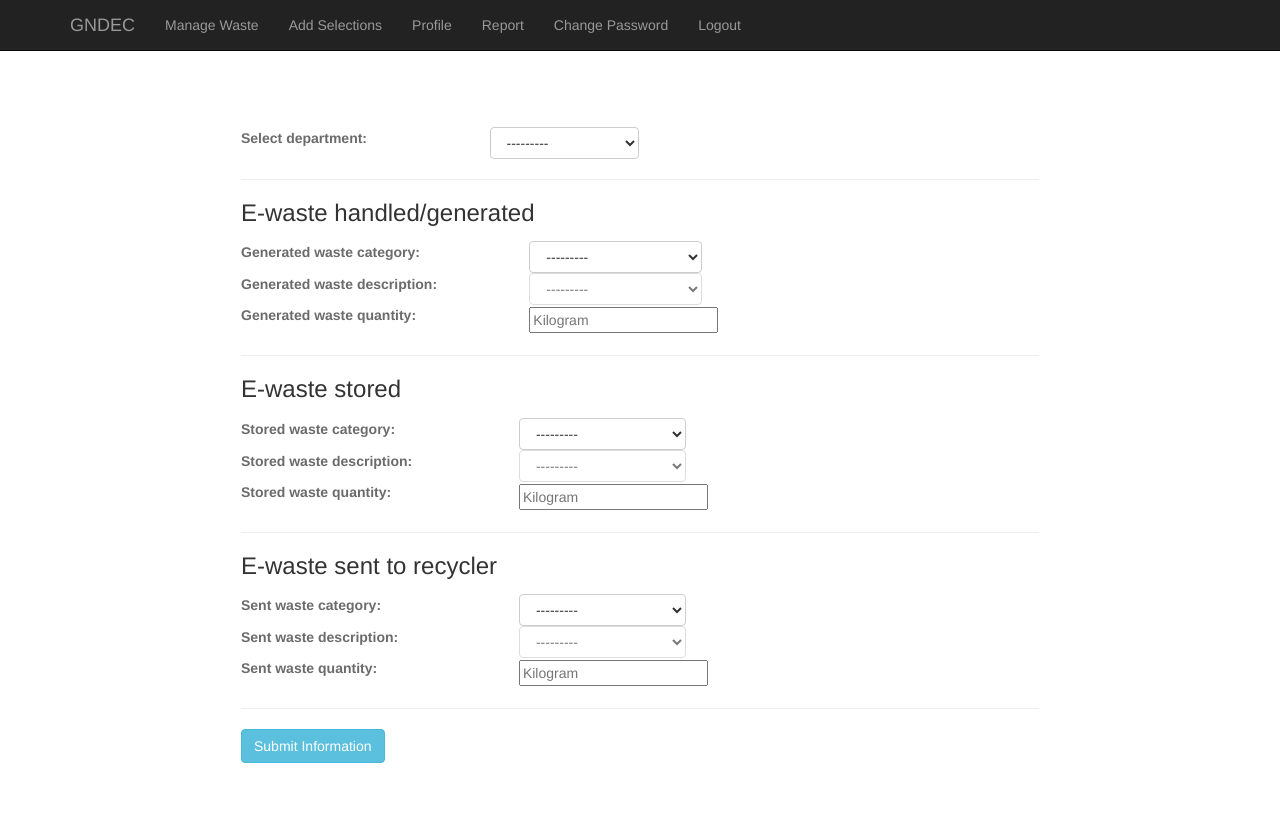
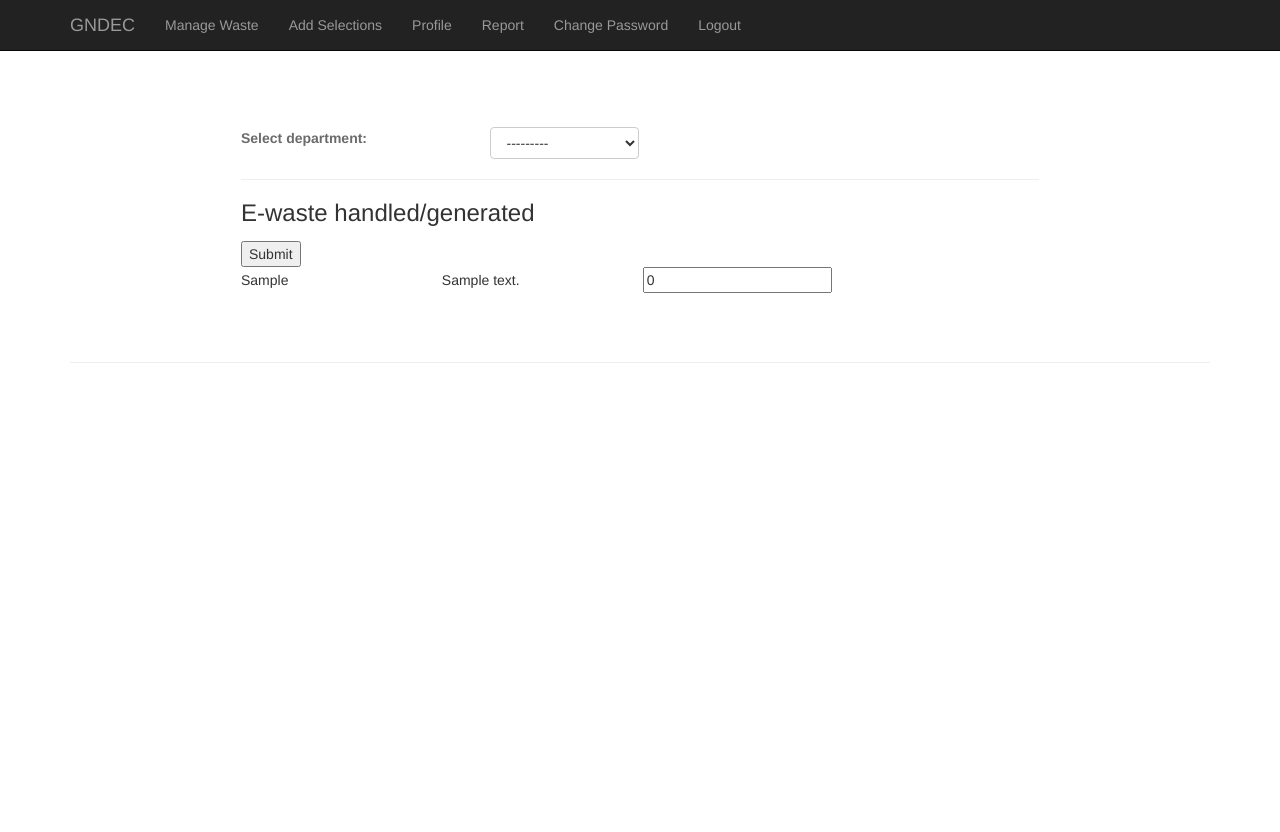
Before and after one commit to jasvir99/waste-management, a Django app: page /form in a window 1280 px wide. After the commit the page ends 363 px from the top, so only its background shows below. Run offline with Django 3.2, Linux system fonts and the light colour scheme; a user stored in the database is signed in; tables that the repository leaves empty hold one stand-in row (values such as "Sample post"); some libraries are stand-ins or nearby versions.

Commit message:
Form changed

```diff
--- a/waste/templates/src/form.html
+++ b/waste/templates/src/form.html
@@ -30,48 +30,37 @@
 </table>
     <hr>
     <h3>E-waste handled/generated</h3>
+
     <table class='form-table-main'>
     	<div class="form-group">
-    	{% for fields in waste_gen %}
+		{% for cat in category %}
+
+    		<td rowspan="37">{{cat.category}}</td>
+
+
+		{% for desc in description %}
+			{% if cat.id == desc.category_id %}
     	<tr>
-    		<td><label for="gen_category">{{ fields.label_tag }}</label></td>
+			<td>{{desc.description}}</td>
 
-		<td>{{ fields }}</td>
+
+		<td><input type="number" name="quantity" value=0 >
+	<input type="hidden" name="category" value="{{cat.id}}" >
+<input type="hidden" name="description" value="{{desc.id}}"</td>
+{% endif %}
+
+
+	{% endfor %}
 	</tr>
+
 	{% endfor %}
-	</div>
-</table>
-	<hr>
-	<h3>E-waste stored</h3>
-	<table class='form-table-main'>
-    	<div class="form-group">
-    	{% for fields in waste_stored %}
-    	<tr>
-    		<td><label for="gen_category">{{ fields.label_tag }}</label></td>
 
-		<td>{{ fields }}</td>
-	</tr>
-	{% endfor %}
-	</div>
-</table>
-	<hr>
-	<h3>E-waste sent to recycler</h3>
-	<table class='form-table-main'>
-    	<div class="form-group">
-    	{% for fields in waste_sent %}
-    	<tr>
-    		<td><label for="gen_category">{{ fields.label_tag }}</label></td>
 
-		<td>{{ fields }}</td>
-	</tr>
-	{% endfor %}
-	</div>
-</table>
+	<tr>
+<input type="submit" value="Submit"></tr></table>
+</div>
+</table></form>
 	<hr>
 
-<input type="submit" class="btn btn-info btn-large" value="Submit Information">
-</form>
-
-</div>
     {% endblock %}
 </body>
--- a/waste/waste/src/forms.py
+++ b/waste/waste/src/forms.py
@@ -8,19 +8,78 @@
 		super(DepartmentSelect, self).__init__(*args, **kwargs)
 		self.fields['select_department'].widget.attrs={'id': 'department','class':'btn btn-default dropdown-toggle'}
 
-class WasteGeneratedForm(forms.Form):
-	try:
-		generated_waste_category = forms.ModelChoiceField(queryset=Category.objects.all())
-		generated_waste_description = forms.ModelChoiceField(queryset = Description.objects.all())
-		generated_waste_quantity = forms.FloatField()
-	except:
-		pass
+class WasteGeneratedForm(forms.ModelForm):
+	#try:
+		#generated_waste_category = forms.ModelChoiceField(queryset=Category.objects.all())
+		#generated_waste_description = forms.ModelChoiceField(queryset = Description.objects.all())
+	quantity = forms.FloatField()
+	#except:
+		#pass
 
-	def __init__(self, *args, **kwargs):
+	class Meta:
+		model = WasteGenerated
+		#exclude = ['department',]
+
+		fields = ["quantity", "category", "description","department"]
+		widgets = {
+      'category': forms.HiddenInput(),
+	  'description': forms.HiddenInput(),
+	  'department': forms.HiddenInput(),
+
+    }
+
+		'''def __init__(self, *args, **kwargs):
+			is_hidden = kwargs.pop('is_hidden', None)
+			super(WasteGeneratedForm, self).__init__(*args, **kwargs)
+			self.fields['quantity'].widget.attrs={'id':'quantity','placeholder':'Kilogram'}
+			if is_hidden:
+				self.fields['category'].widget = forms.HiddenInput()
+				self.fields['description'].widget = forms.HiddenInput()
+				self.fields['department'].widget = forms.HiddenInput()'''
+
+	'''def __init__(self, *args, **kwargs):
 		super(WasteGeneratedForm, self).__init__(*args, **kwargs)
-		self.fields['generated_waste_category'].widget.attrs={'id': 'gen_category', 'class':'btn btn-default dropdown-toggle'}
-		self.fields['generated_waste_description'].widget.attrs={'id':'gen_description','class':'btn btn-default dropdown-toggle'}
-		self.fields['generated_waste_quantity'].widget.attrs={'id':'gen_quantity','placeholder':'Kilogram'}
+		#self.fields['generated_waste_category'].widget.attrs={'id': 'gen_category', 'class':'btn btn-default dropdown-toggle'}
+		#self.fields['generated_waste_description'].widget.attrs={'id':'gen_description','class':'btn btn-default dropdown-toggle'}
+		self.fields['generated_waste_quantity'].widget.attrs={'id':'gen_quantity','placeholder':'Kilogram'}'''
+
+	'''def __init__(self, *args, **kwargs):
+		super(WasteGeneratedForm, self).__init__(*args, **kwargs)
+        #combine object_type and object_id into a single 'generic_obj' field
+        #getall the objects that we want the user to be able to choose from
+		waste_category = list(Category.objects.all()) #put your stuff here
+
+        #now create our list of choices for the <select> field
+		waste = []
+		for wc in waste_category:
+			waste_description = Description.objects.get(id=1)
+		#	for wd in waste_description:
+			wc_id = wc.id
+			form_value = "type:%s-id:%s" % (wc_id, waste_description.id) #e.g."type:12-id:3"
+			display_text = str(wc)
+			waste.append([form_value, display_text])
+
+		self.fields['generated_waste_quantity'].widget.attrs=waste
+
+	class Meta:
+		model = WasteGenerated
+		fields = [
+			"generated_waste_quantity"
+		]
+
+	def save(self, *args, **kwargs):
+        #get object_type and object_id values from combined generic_obj field
+		object_string = self.cleaned_data['generated_waste_quantity']
+		matches = re.match("type:(\d+)-id:(\d+)", object_string).groups()
+		category_id = matches[0] #get 45 from "type:45-id:38"
+		description_id = matches[1] #get 38 from "type:45-id:38"
+		generated_waste_category = Category.objects.get(id=category_id)
+		generated_waste_description = Description.objects.get(id=description_id)
+		self.cleaned_data['generated_waste_category'] = category_id
+		self.cleaned_data['generated_waste_description'] = description_id
+		self.instance.generated_waste_category = category_id
+		self.instance.generated_waste_description = description_id
+		return super(WasteGeneratedForm, self).save(*args, **kwargs)'''
 
 class WasteStoredForm(forms.Form):
 	try:
--- a/waste/waste/src/models.py
+++ b/waste/waste/src/models.py
@@ -23,8 +23,8 @@
 
 class WasteGenerated(models.Model):
 	department = models.ForeignKey(Department)
-	category = models.ForeignKey(Category)
-	description = models.ForeignKey(Description)
+	category = models.ForeignKey(Category, blank=True, null=True)
+	description = models.ForeignKey(Description, blank=True, null=True)
 	quantity = models.FloatField()
 	date = models.DateField(auto_now_add = True)
 	def __unicode__(self):
--- a/waste/waste/src/views.py
+++ b/waste/waste/src/views.py
@@ -14,6 +14,9 @@
 from waste.src.helper import calculate_generated
 from waste.src.helper import calculate_stored
 from waste.src.helper import calculate_sent
+#from django.forms.formsets import formset_factory
+from django.forms.models import modelformset_factory
+import itertools
 
 # Create your tests here.
 @login_required
@@ -91,9 +94,7 @@
 def main_form(request):
 	if request.method == 'POST':
 		user = request.user
-		waste_gen = WasteGeneratedForm(request.POST)
-		waste_stored = WasteStoredForm(request.POST)
-		waste_sent = WasteSentToRecyclerForm(request.POST)
+
 		try:
 			dept_form = DepartmentSelect(request.POST)
 			if dept_form.is_valid():
@@ -102,32 +103,14 @@
 				department = Department.objects.get(user=user.id)
 		except:
 			department = Department.objects.get(user=user.id)
-		if waste_gen.is_valid():
-			category = Category.objects.get(category=waste_gen.cleaned_data['generated_waste_category'])
-			description = Description.objects.get(description=waste_gen.cleaned_data['generated_waste_description'])
-			quantity = waste_gen.cleaned_data['generated_waste_quantity']
-			generated = WasteGenerated(department = department,category = category,\
-				description = description, quantity = quantity)
-			generated.save()
+		for quantity, category, description in itertools.izip(request.POST.getlist("quantity"), request.POST.getlist("category"), request.POST.getlist("description")):
+		#for quantity in request.POST.getlist("quantity") and category in request.POST.getlist("category"):
+			cat = Category.objects.get(id=category)
+			desc = Description.objects.get(id=description)
+			WasteGenerated(department = department, quantity=quantity,category=cat, description=desc).save()
 
-		if waste_stored.is_valid():
-			category = Category.objects.get(category=waste_stored.cleaned_data['stored_waste_category'])
-			description = Description.objects.get(description=waste_stored.cleaned_data['stored_waste_description'])
-			quantity = waste_stored.cleaned_data['stored_waste_quantity']
-			stored = WasteStored(department = department,category = category,\
-				description = description, quantity = quantity)
-			stored.save()
-
-		if waste_sent.is_valid():
-			category = Category.objects.get(category=waste_sent.cleaned_data['sent_waste_category'])
-			description = Description.objects.get(description=waste_sent.cleaned_data['sent_waste_description'])
-			quantity = waste_sent.cleaned_data['sent_waste_quantity']
-			sent = WasteSentToRecycler(department = department,category = category,\
-				description = description, quantity = quantity)
-			sent.save()
-
-			message = 'Data Saved '
-			return render(request,'src/success.html',{'message':message})
+		message = 'Data Saved '
+		return render(request,'src/success.html',{'message':message})
 
 	else:
 		user = request.user
@@ -146,12 +129,17 @@
 			request.session['redirected'] = 1
 			return HttpResponseRedirect(reverse('waste.src.views.add_profile'))
 		dept_form = DepartmentSelect()
-		waste_gen = WasteGeneratedForm()
+		waste_gen = WasteGeneratedForm(instance=WasteGenerated())
+		#formsets = WasteFormSet()
 		waste_stored = WasteStoredForm()
 		waste_sent = WasteSentToRecyclerForm()
-		forms = {'dept_form':dept_form,'waste_gen': waste_gen,
-		'waste_stored': waste_stored,'waste_sent':waste_sent,'user':user}
+		category = Category.objects.all()
+		description = Description.objects.all()
+		forms = {'dept_form':dept_form,#'formset': formset,
+		'waste_stored': waste_stored,'waste_sent':waste_sent,'user':user,
+		'category': category,'description':description,'waste_gen':waste_gen}
 		return render(request,'src/form.html',forms)
+
 
 @login_required
 def get_description(request):
```
